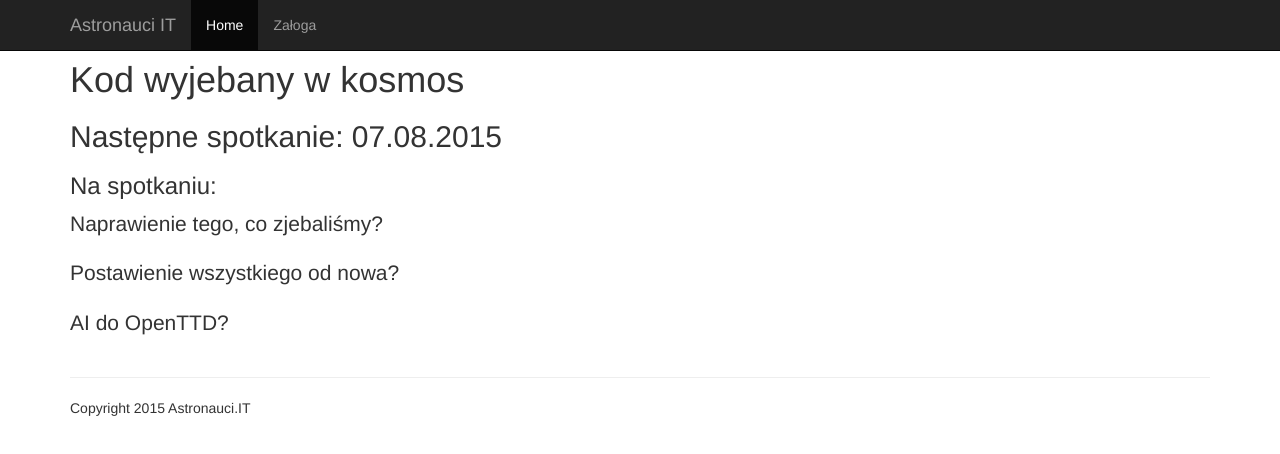
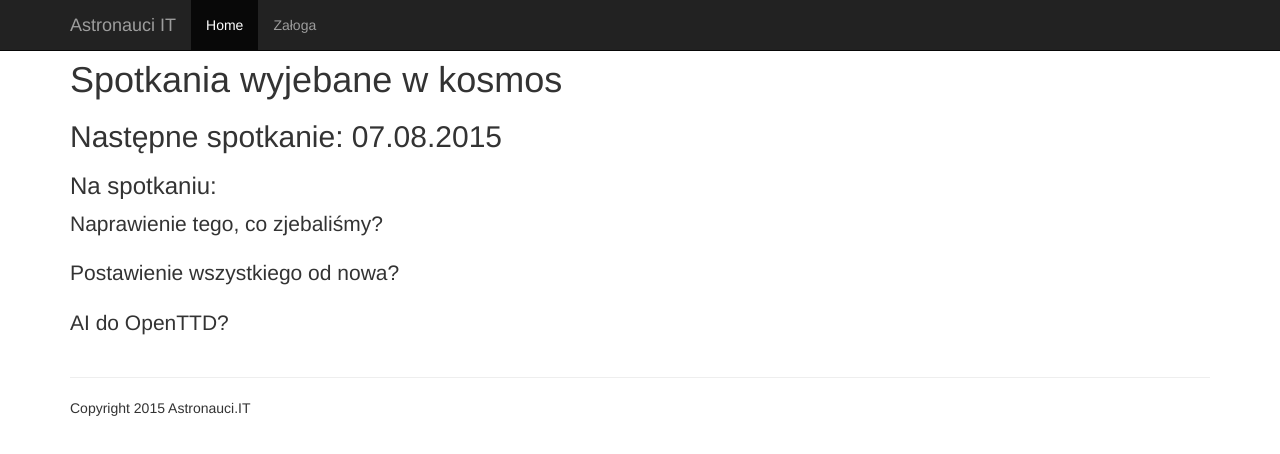
Before and after one commit to Astronauci/website, a plain HTML site: page index.html in a window 1280 px wide. Drawn offline with nearby package versions, Linux system fonts and the light colour scheme.

Commit message:
Change tagline

```diff
--- a/index.html
+++ b/index.html
@@ -43,7 +43,7 @@
         <div class="starter-template">
           <br />
           <br />
-          <h1>Kod wyjebany w kosmos</h1>
+          <h1>Spotkania wyjebane w kosmos</h1>
           <h2>Następne spotkanie: 07.08.2015</h2>
           <h3>Na spotkaniu:</h3>
           <p class="lead">Naprawienie tego, co zjebaliśmy?</p>
```
